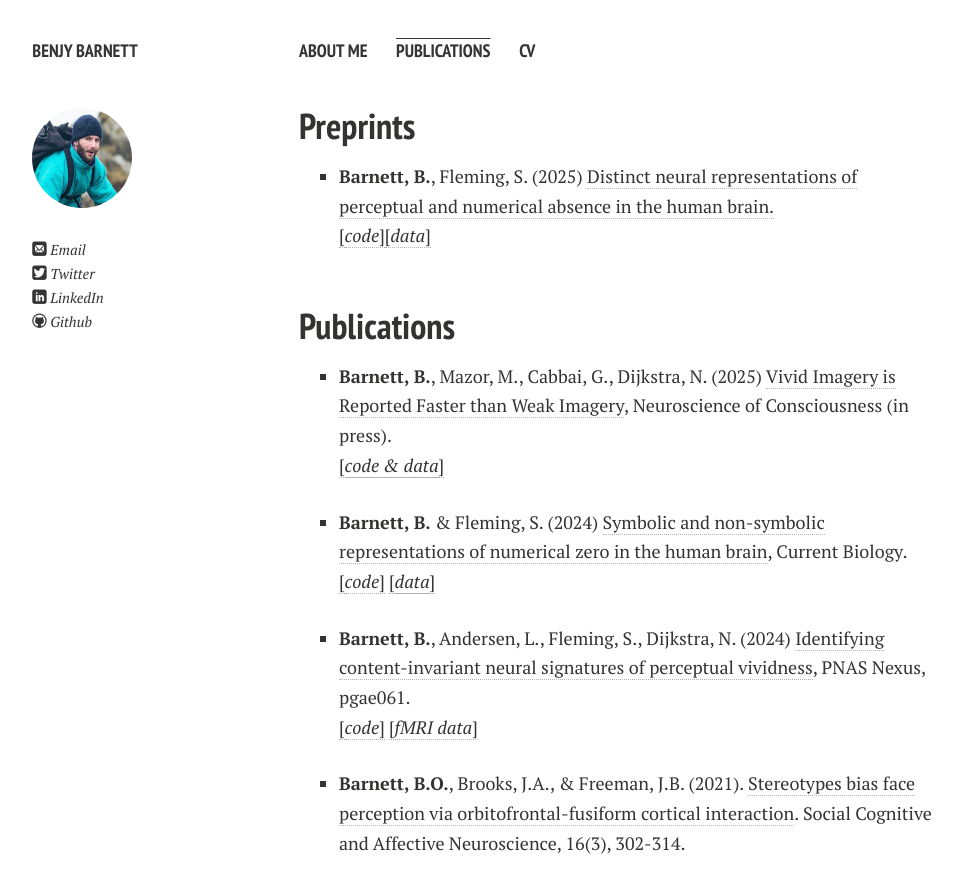
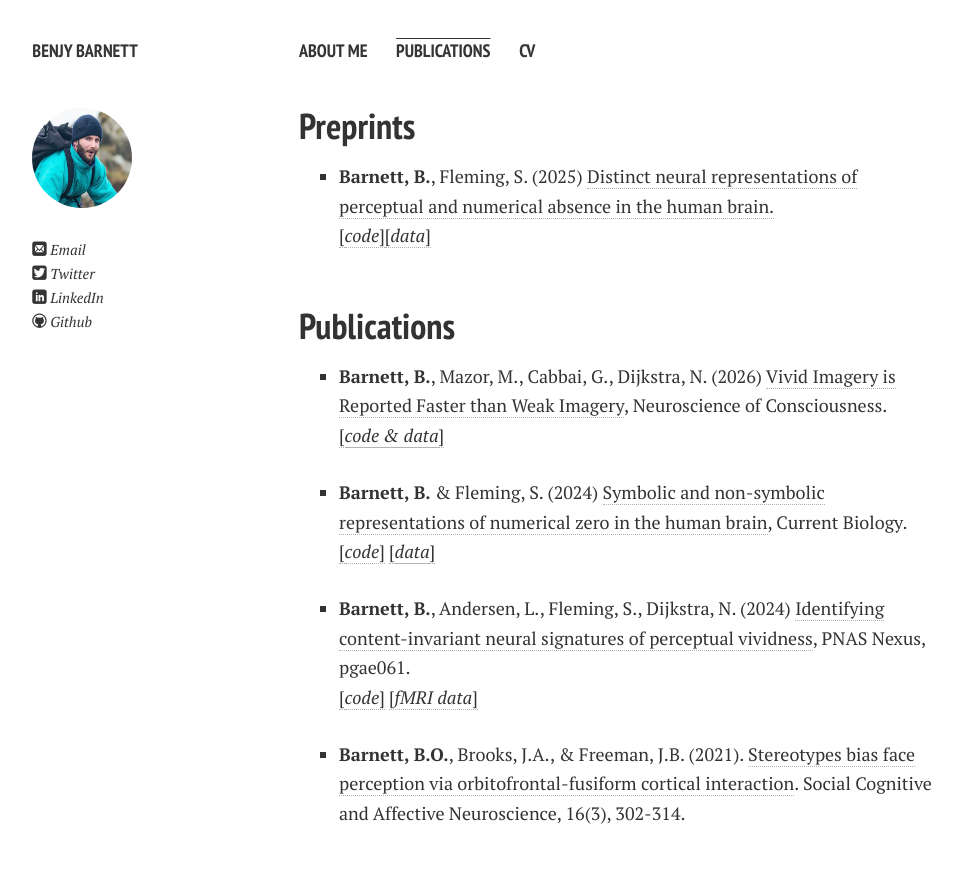
Before and after one commit to benjybarnett/benjybarnett.github.io, a Jekyll site: the page built from publications.md, in a window 1280 px wide and 900 px high. Shown: the top 893 px of the window, without its empty margins (21-983 px from the left). Built offline with Jekyll 4.4.1, drawn with Linux system fonts in a browser that asks for light colours; nearby versions of some CDN libraries; comment, search, counter and statistics services are not loaded; a style sheet for code colours, icons or effects is not loaded.

Commit message:
Update publications.md

```diff
--- a/publications.md
+++ b/publications.md
@@ -14,7 +14,7 @@ title: Publications
 
 ## Publications
 
-- **Barnett, B.**, Mazor, M., Cabbai, G., Dijkstra, N. (2025) [Vivid Imagery is Reported Faster than Weak Imagery](https://osf.io/preprints/psyarxiv/2uy9h), Neuroscience of Consciousness (in press). <br>
+- **Barnett, B.**, Mazor, M., Cabbai, G., Dijkstra, N. (2026) [Vivid Imagery is Reported Faster than Weak Imagery](https://academic.oup.com/nc/article/2026/1/niaf054/8429936), Neuroscience of Consciousness. <br>
 [[*code & data*]](https://osf.io/g7tjh/)
 
 - **Barnett, B.** & Fleming, S. (2024) [Symbolic and non-symbolic representations of numerical zero in the human brain](https://www.cell.com/action/showPdf?pii=S0960-9822%2824%2900897-2), Current Biology. <br>
```
